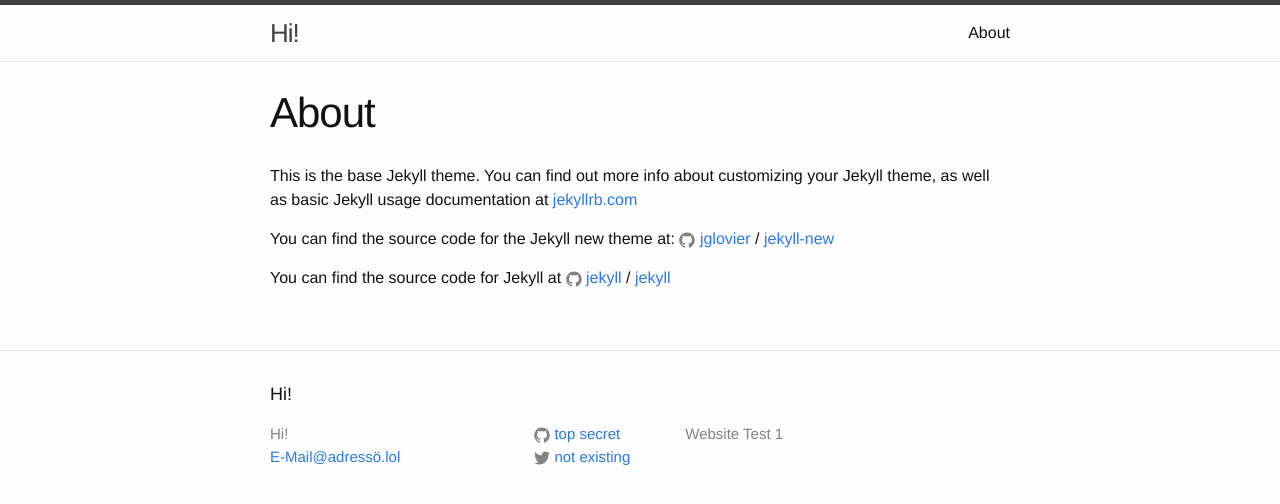
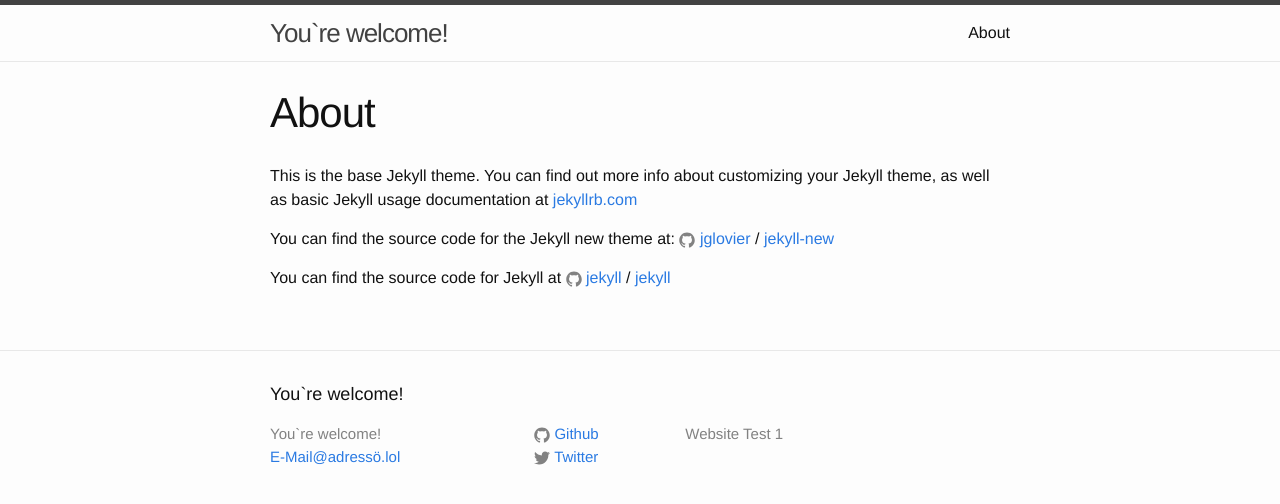
Before and after one commit to Rocketwork/Rocketwork.github.io, a Jekyll site: the page built from about.md, in a window 1280 px wide. Shown: the top 504 px of the page. Built offline with Jekyll 4.4.1, drawn with Linux system fonts in a browser that asks for light colours.

Commit message:
Update _config.yml

```diff
--- a/_config.yml
+++ b/_config.yml
@@ -6,14 +6,14 @@
 # 'jekyll serve'. If you change this file, please restart the server process.
 
 # Site settings
-title: Hi!
+title: You`re welcome!
 email: E-Mail@adressö.lol
 description: > # this means to ignore newlines until "baseurl:"
   Website Test 1
 baseurl: "" # the subpath of your site, e.g. /blog
 url: "http://yourdomain.com" # the base hostname & protocol for your site
-twitter_username: not existing
-github_username:  top secret
+twitter_username: Twitter
+github_username:  Github
 
 # Build settings
 markdown: kramdown
```
